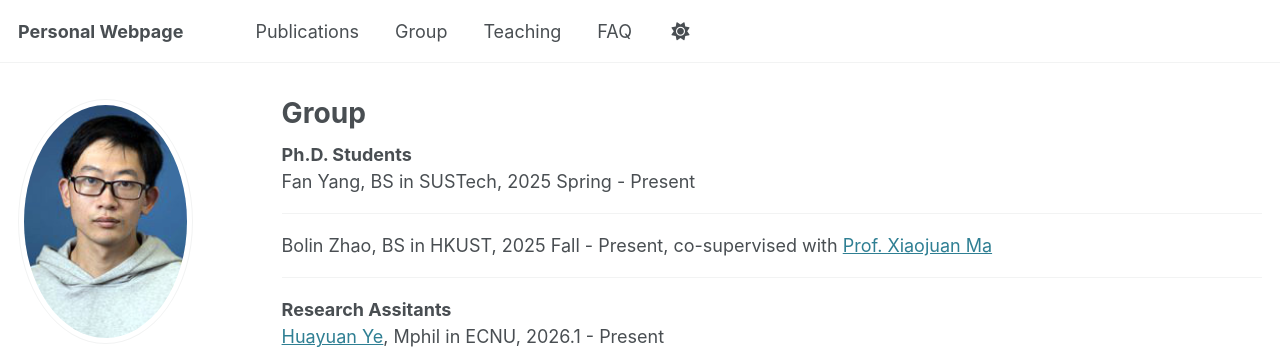
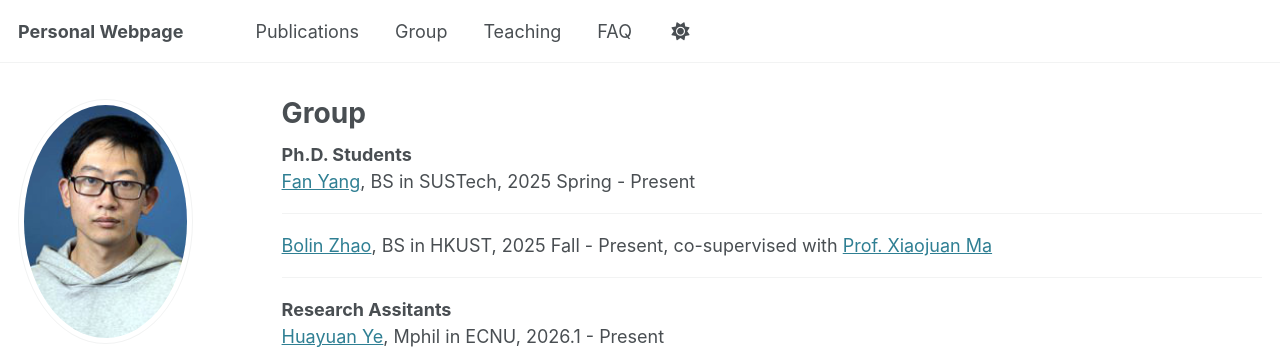
Before and after one commit to stevenhan1991/stevenhan1991.github.io, a Jekyll site: the page built from _pages/group.md, in a window 1280 px wide. Shown: the top 356 px of the page. Built offline with Jekyll 4.4.1, drawn with Linux system fonts in a browser that asks for light colours; some web fonts are replaced; part of the change alters nothing that is shown.

Commit message:
Update group.md

```diff
--- a/_pages/group.md
+++ b/_pages/group.md
@@ -12,12 +12,12 @@ redirect_from:
  <b> Ph.D. Students </b>
 
   <div class="text">
-    <div class="title"> Fan Yang, BS in SUSTech, 2025 Spring - Present   </div>
+    <div class="title"> <a href = "https://scholar.google.com/citations?user=DZPrJhYAAAAJ&hl=en">Fan Yang</a>, BS in SUSTech, 2025 Spring - Present   </div>
 
    <hr>
 
    <div class="text">
-    <div class="title"> Bolin Zhao, BS in HKUST, 2025 Fall - Present, co-supervised with <a href="https://seng.hkust.edu.hk/about/people/faculty/xiaojuan-ma">Prof. Xiaojuan Ma</a></div>
+    <div class="title"> <a href = "https://scholar.google.com/citations?user=SB-v8e0AAAAJ&hl=en">Bolin Zhao</a>, BS in HKUST, 2025 Fall - Present, co-supervised with <a href="https://seng.hkust.edu.hk/about/people/faculty/xiaojuan-ma">Prof. Xiaojuan Ma</a></div>
 
    <hr>
 <b> Research Assitants   </b>
```
